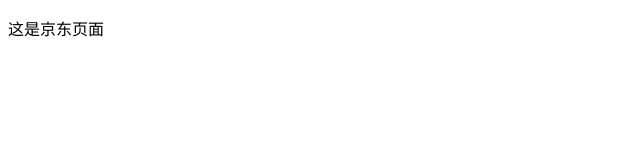
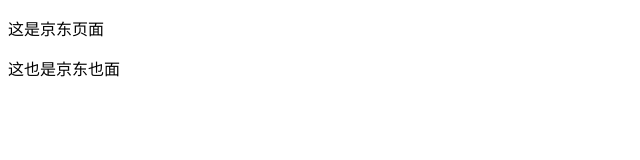
Before and after one commit to xingxing-liu/jingdong, a plain HTML site: page index.html in a window 1280 px wide. Shown: the whole page, without its empty margins (0-640 px from the left). Drawn offline with Linux system fonts and the light colour scheme.

Commit message:
Update index.html

```diff
--- a/index.html
+++ b/index.html
@@ -5,5 +5,6 @@
     </head>
     <body>
     <p>这是京东页面</p>
+        <p>这也是京东也面</p>
     </body>
 </html>
```
